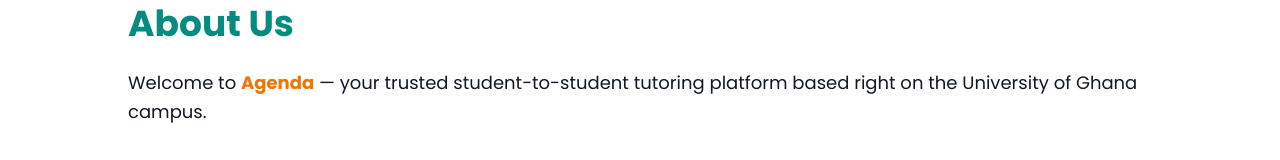
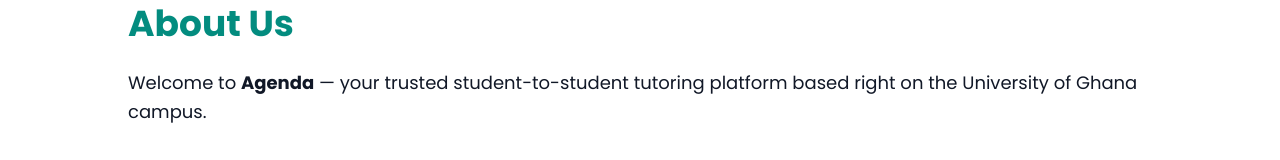
Before and after one commit to alhajisambo123/hotel-management, a Next.js app: page /about in a window 1280 px wide. Shown: the part 184-344 px from the top of the page. Built offline with nearby package versions, Linux system fonts and the light colour scheme; no server answers.

Commit message:
Update page.tsx

```diff
--- a/src/app/(web)/about/page.tsx
+++ b/src/app/(web)/about/page.tsx
@@ -1,6 +1,5 @@
 "use client";
 
-import Image from "next/image";
 import Link from "next/link";
 
 const AboutPage = () => {
@@ -10,7 +9,7 @@
         <h1 className="text-4xl font-bold mb-6 text-primary">About Us</h1>
         <p className="text-lg leading-relaxed mb-8">
           Welcome to{" "}
-          <span className="font-semibold text-tertiary-dark">Agenda</span> —
+          <span className="font-semibold text-text-primary">Agenda</span> —
           your trusted student-to-student tutoring platform based right on the
           University of Ghana campus.
           <br />
```
